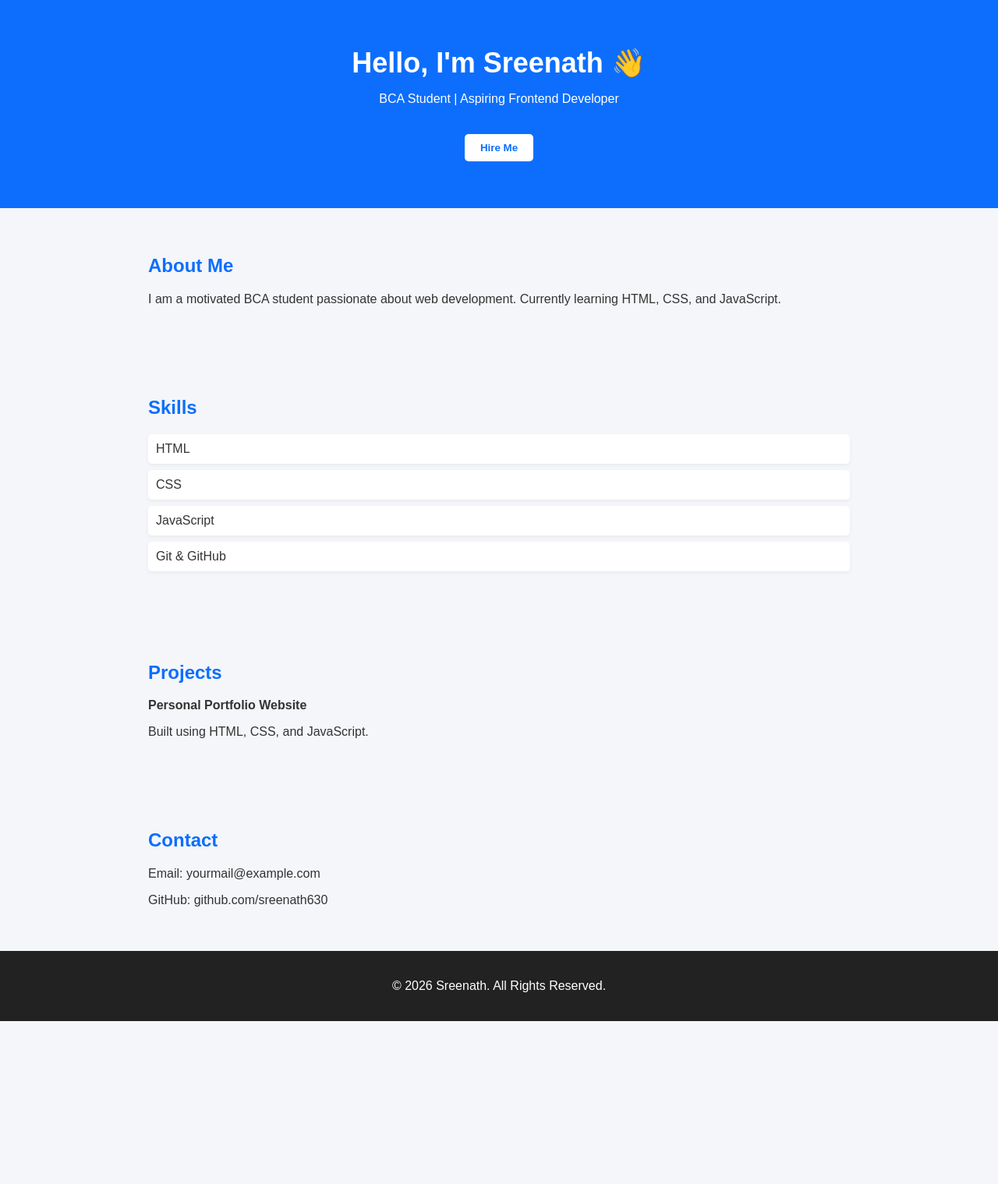
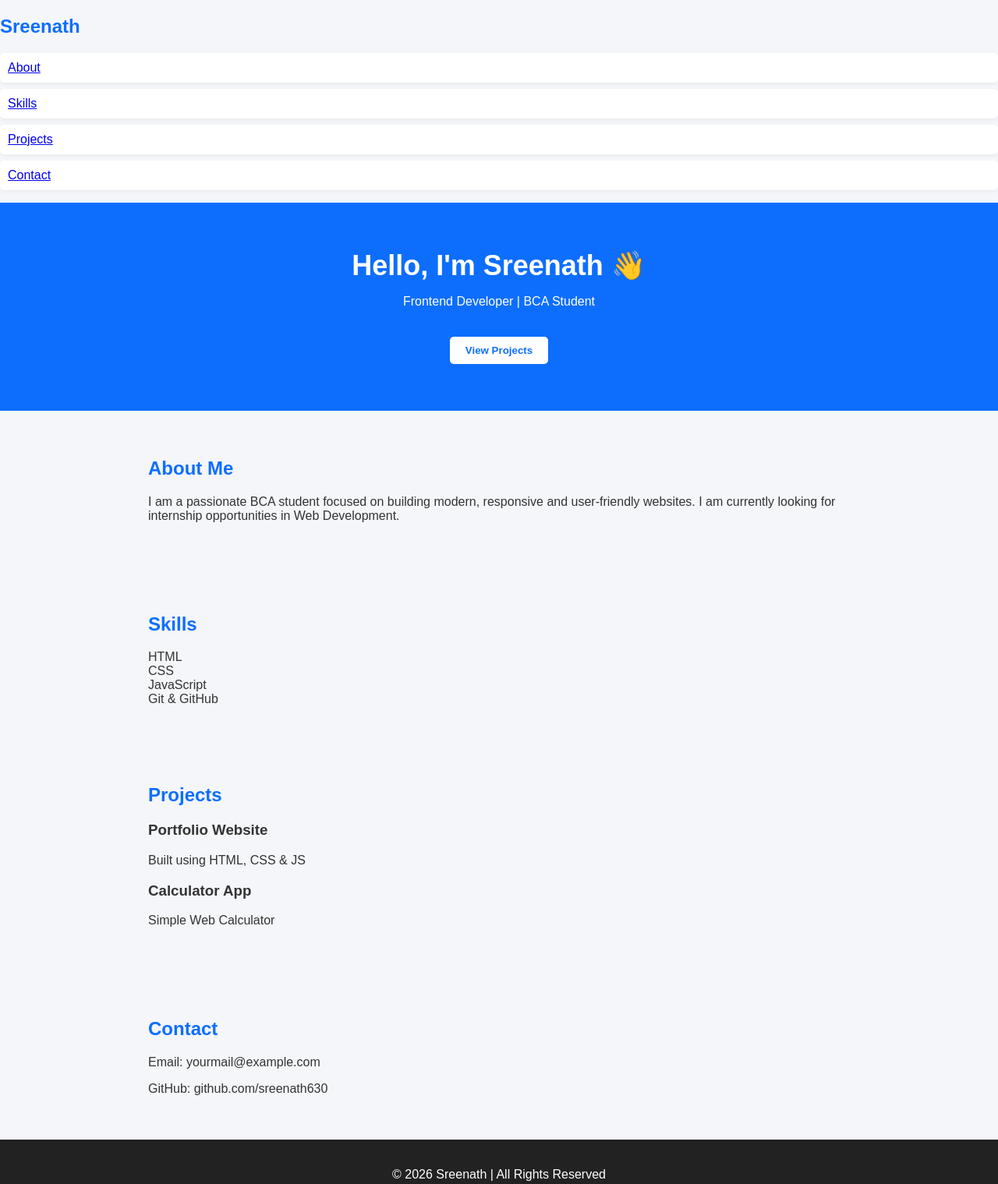
Before and after one commit to sreenath630/my-portfolio, a plain HTML site: page index.html in a window 1280 px wide. Shown: the whole page at 78% size. Before the commit the page ends 1310 px from the top, so only its background shows below. Drawn offline with Linux system fonts and the light colour scheme.

Commit message:
Update index.html

```diff
--- a/index.html
+++ b/index.html
@@ -8,44 +8,63 @@
 </head>
 <body>
 
+<nav>
+    <h2>Sreenath</h2>
+    <ul>
+        <li><a href="#about">About</a></li>
+        <li><a href="#skills">Skills</a></li>
+        <li><a href="#projects">Projects</a></li>
+        <li><a href="#contact">Contact</a></li>
+    </ul>
+</nav>
+
 <header>
     <h1>Hello, I'm Sreenath 👋</h1>
-    <p>BCA Student | Aspiring Frontend Developer</p>
-    <button onclick="showMessage()">Hire Me</button>
+    <p>Frontend Developer | BCA Student</p>
+    <button onclick="scrollToProjects()">View Projects</button>
 </header>
 
-<section>
+<section id="about">
     <h2>About Me</h2>
     <p>
-        I am a motivated BCA student passionate about web development.
-        Currently learning HTML, CSS, and JavaScript.
+        I am a passionate BCA student focused on building modern,
+        responsive and user-friendly websites. I am currently
+        looking for internship opportunities in Web Development.
     </p>
 </section>
 
-<section>
+<section id="skills">
     <h2>Skills</h2>
-    <ul>
-        <li>HTML</li>
-        <li>CSS</li>
-        <li>JavaScript</li>
-        <li>Git & GitHub</li>
-    </ul>
+    <div class="cards">
+        <div class="card">HTML</div>
+        <div class="card">CSS</div>
+        <div class="card">JavaScript</div>
+        <div class="card">Git & GitHub</div>
+    </div>
 </section>
 
-<section>
+<section id="projects">
     <h2>Projects</h2>
-    <p><strong>Personal Portfolio Website</strong></p>
-    <p>Built using HTML, CSS, and JavaScript.</p>
+    <div class="cards">
+        <div class="card">
+            <h3>Portfolio Website</h3>
+            <p>Built using HTML, CSS & JS</p>
+        </div>
+        <div class="card">
+            <h3>Calculator App</h3>
+            <p>Simple Web Calculator</p>
+        </div>
+    </div>
 </section>
 
-<section>
+<section id="contact">
     <h2>Contact</h2>
     <p>Email: yourmail@example.com</p>
     <p>GitHub: github.com/sreenath630</p>
 </section>
 
 <footer>
-    <p>© 2026 Sreenath. All Rights Reserved.</p>
+    <p>© 2026 Sreenath | All Rights Reserved</p>
 </footer>
 
 <script src="script.js"></script>
```
